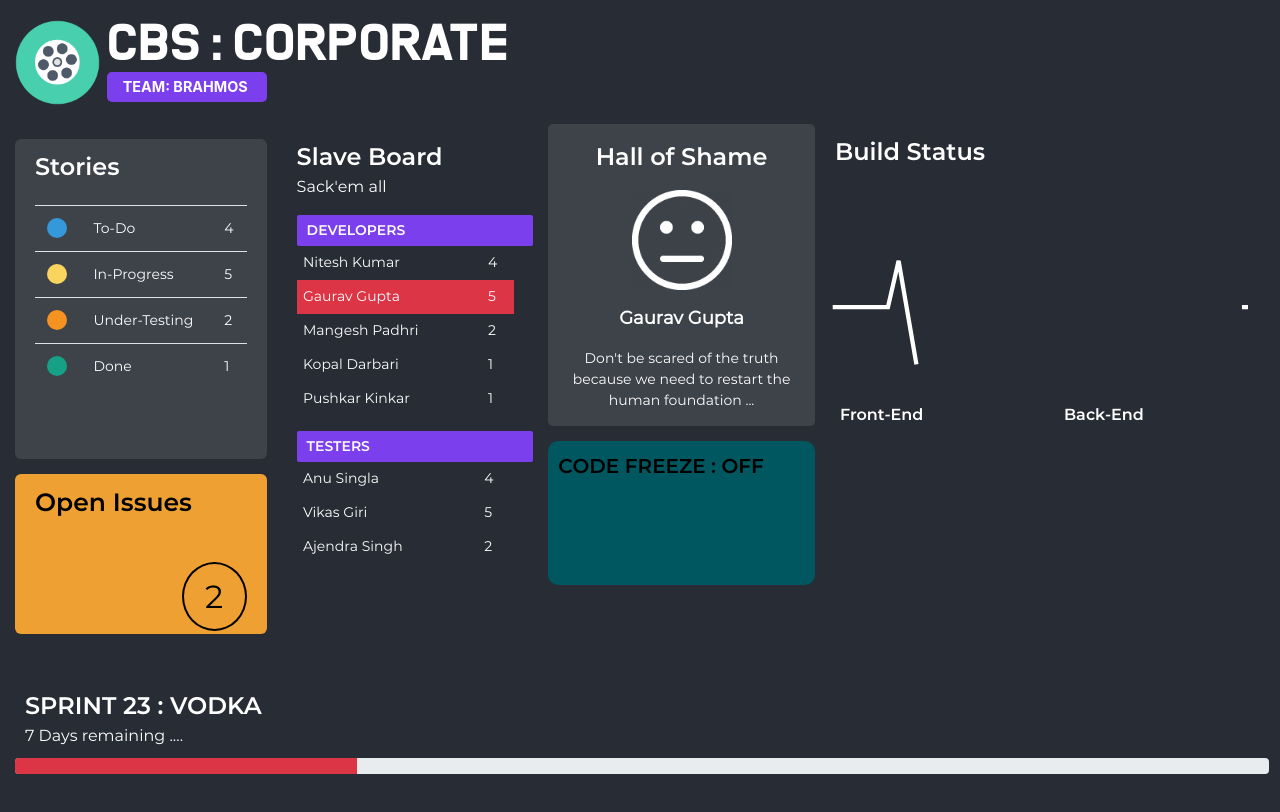
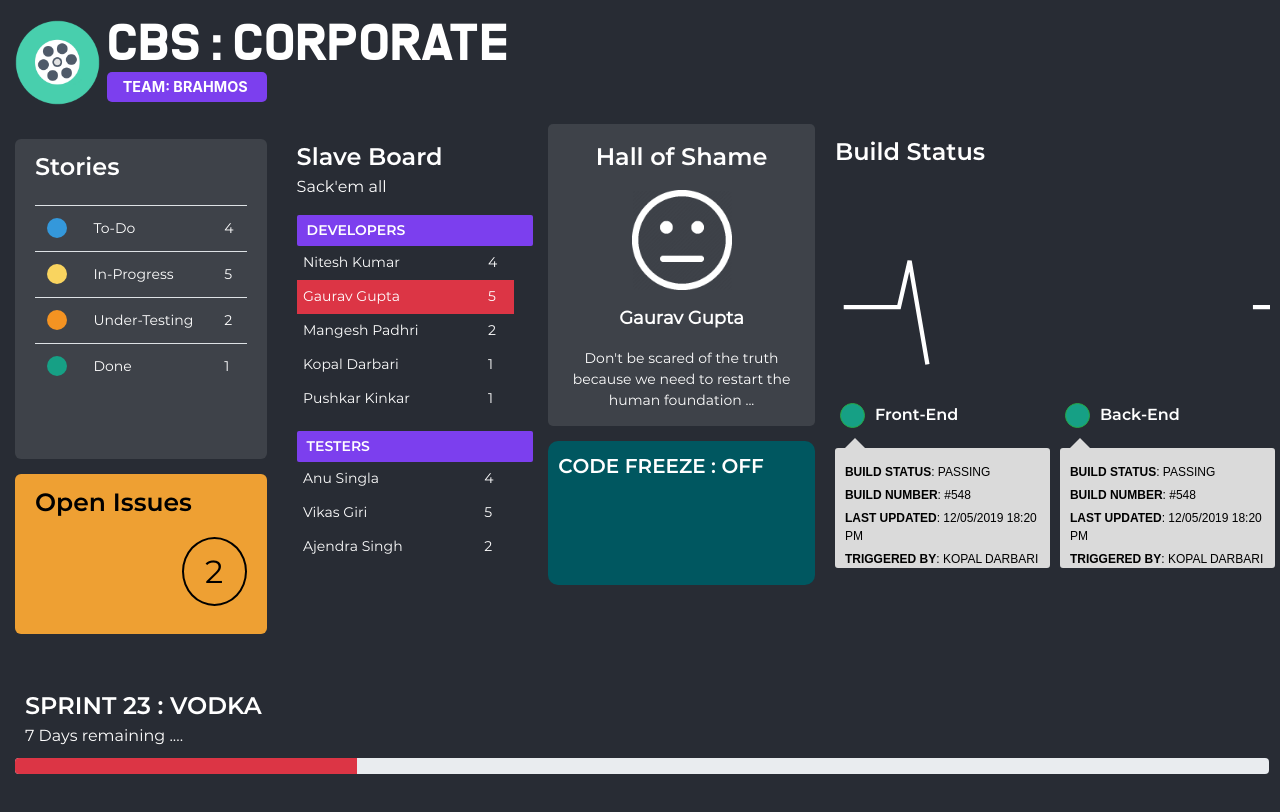
Before and after one commit to KopalD/sprint-board, a React (Create React App) app: page / in a window 1280 px wide. Shown: the top 812 px of the page. Built offline with nearby package versions, Linux system fonts and the light colour scheme.

Commit message:
Added changes for build component.

```diff
--- a/src/components/Issues/index.scss
+++ b/src/components/Issues/index.scss
@@ -18,7 +18,7 @@
   text-align: center;
   font-size: 32px;
   border: 2px solid;
-  margin: 40px 20px;
+  margin: 15px 20px;
 }
 
 .widget-normal {
--- a/src/components/build/index.js
+++ b/src/components/build/index.js
@@ -14,19 +14,47 @@ class BuildBoardComponent extends Component {
       <div className="widget build-board">
         <span className="header">Build Status</span>
         <div className="row">
-              <svg width="428px" height="228px" viewBox="30 0 54 64"  version="1.1" >
+          <svg width="450px" height="228px" viewBox="30 0 54 64" version="1.1" >
             <g id="Page-1" stroke="none" stroke-width="1" fill="none" fill-rule="evenodd">
-              <path class="beat-loader" d="M0.5,38.5 L16,38.5 L19,25.5 L24.5,57.5 L31.5,7.5 L37.5,46.5 L43,38.5 L53.5,38.5 L253.5,38.5"id="Path-2" stroke-width="1.2">
+              <path class="beat-loader" d="M0.5,38.5 L16,38.5 L19,25.5 L24.5,57.5 L31.5,7.5 L37.5,46.5 L43,38.5 L53.5,38.5 L253.5,38.5" id="Path-2" stroke-width="1.2">
               </path>
             </g>
           </svg>
         </div>
         <div className="row">
-                <div className="col-md-6 build-data">
-                Front-End
+          <div className="col build-data">
+            <span className="btn btn-success green bld-status btn-lg"></span>
+            <span className="build-name">Front-End</span>
+            <div className="row">
+                <div className="dialogbox">
+                  <div className="body">
+                    <span className="tip tip-up"></span>
+                    <div className="message">
+                      <span><b>BUILD STATUS</b>: PASSING</span>
+                      <span><b>BUILD NUMBER</b>: #548</span>
+                      <span><b>LAST UPDATED</b>: 12/05/2019 18:20 PM</span>
+                      <span><b>TRIGGERED BY</b>: KOPAL DARBARI</span>
                     </div>
-                <div className="col-md-5 build-data">
-                Back-End
+                  </div>
+                </div>
+              </div>
+          </div>
+          <div className="col build-data">
+            <span className="btn btn-success green bld-status btn-lg"></span>
+            <span className="build-name">Back-End</span>
+            <div className="row">
+                <div className="dialogbox">
+                  <div className="body">
+                    <span className="tip tip-up"></span>
+                    <div className="message">
+                      <span><b>BUILD STATUS</b>: PASSING</span>
+                      <span><b>BUILD NUMBER</b>: #548</span>
+                      <span><b>LAST UPDATED</b>: 12/05/2019 18:20 PM</span>
+                      <span><b>TRIGGERED BY</b>: KOPAL DARBARI</span>
+                    </div>
+                  </div>
+                </div>
+              </div>
           </div>
         </div>
       </div>
--- a/src/components/build/index.scss
+++ b/src/components/build/index.scss
@@ -2,6 +2,10 @@
 
 .build-board {
     margin-top: 0px !important;
+}
+
+.build-name {
+  margin-left: 10px;
 }
 
 .build-data {
@@ -9,10 +13,6 @@
   font-family: "Montserrat-SemiBold";
   margin: 5px;
   border-radius: 5px;
-}
-
-.seperator {
-  border-right: 1px solid #fff;
 }
 
 .beat-loader {
@@ -42,3 +42,52 @@
       stroke-dashoffset: 0;
     }
   }
+
+  .bld-status.btn-lg {
+    width: 25px;
+    height: 25px;
+    padding: 10px 10px;
+    border-radius: 20px;
+  }
+
+  .tip {
+    width: 0px;
+    height: 0px;
+    position: absolute;
+    background: transparent;
+    border: 10px solid #DADADA;
+  }
+
+  .tip-up {
+    top: -25px; /* Same as body margin top + border */
+    left: 5px;
+    border-right-color: transparent;
+    border-left-color: transparent;
+    border-top-color: transparent;
+  }
+
+  .dialogbox .body {
+    position: relative;
+    width: 100%;
+    height: 120px;
+    margin: 20px 10px;
+    padding: 5px;
+    background-color: #DADADA;
+    border-radius: 3px;
+    border: 5px solid #DADADA;
+  }
+
+  .body .message {
+    min-height: 30px;
+    border-radius: 3px;
+    font-family: Arial;
+    font-size: 14px;
+    line-height: 1.5;
+    color: #000;
+    font-size: 12px;
+  }
+
+  .message span {
+    padding-top: 5px;
+    display: block;
+  }
--- a/src/components/freeze/index.scss
+++ b/src/components/freeze/index.scss
@@ -8,7 +8,7 @@
   height: 18vh;
   border-radius: 10px;
   background: #00a5b7;
-  color: black;
+  color: #fff;
   font-family: Montserrat-SemiBold;
   font-size: 20px;
 }
```
Lines whose indentation alone changed are shown as unchanged.
